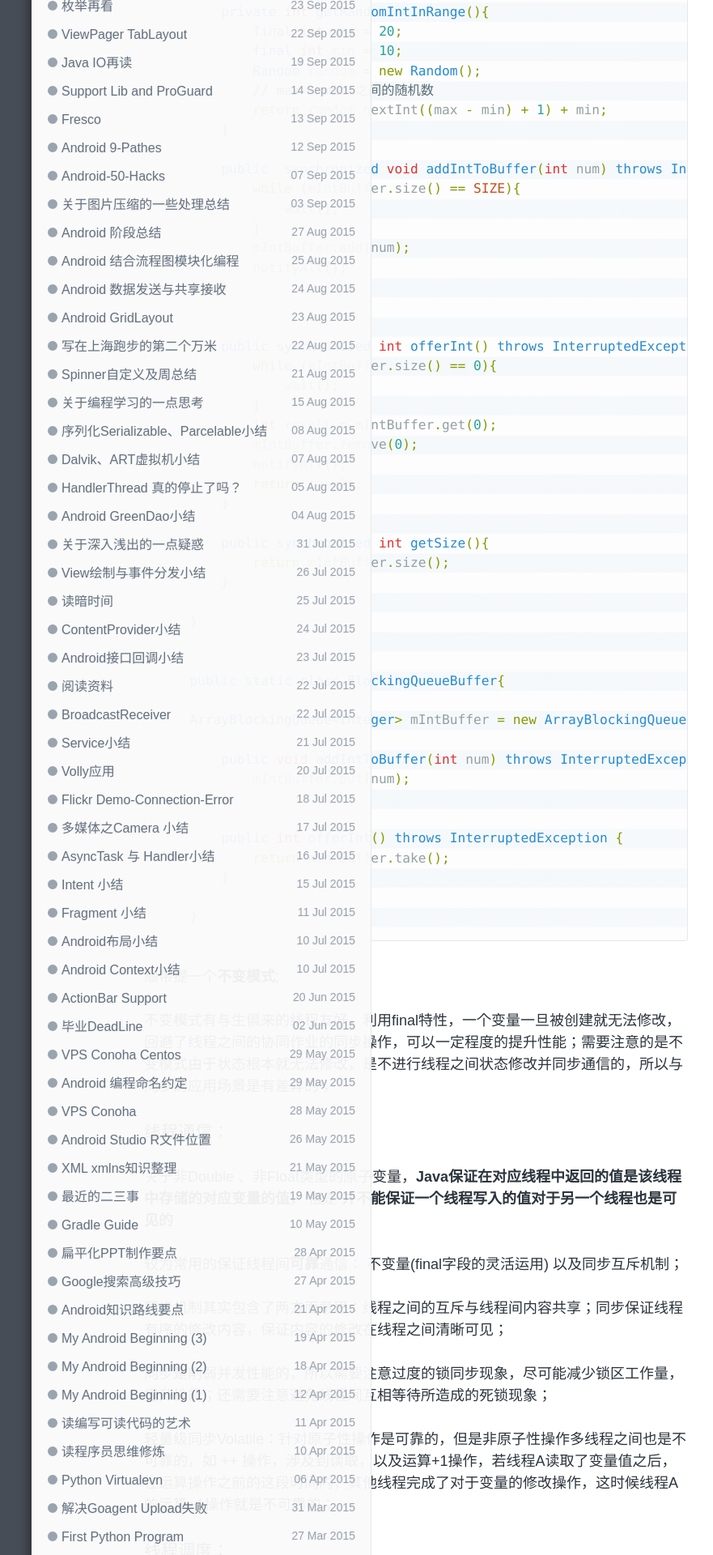
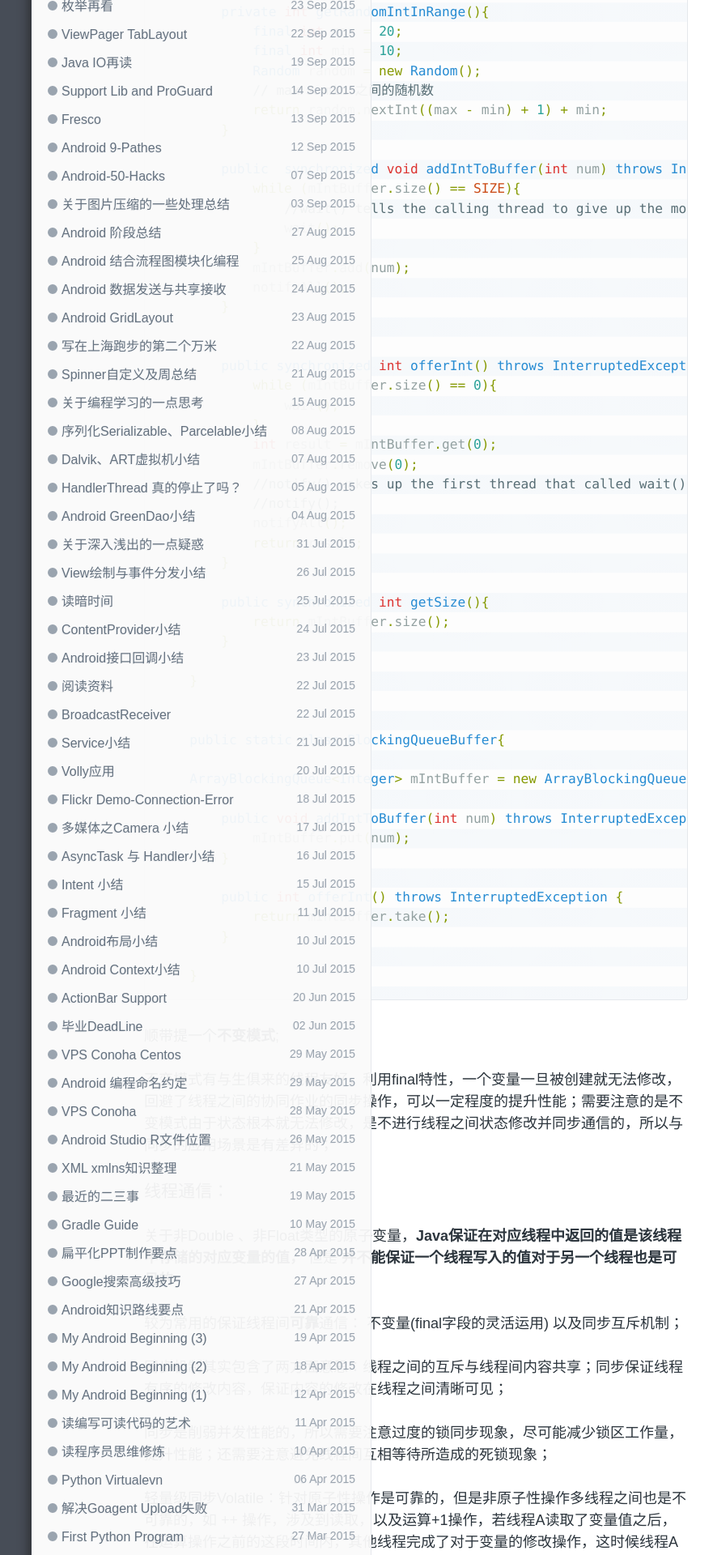
Before and after one commit to enlipan/enlipan.github.io, a Jekyll site: the page built from _posts/2016-01-01-java-thread-mode.md, in a window 1280 px wide. Shown: the part 1204-3124 px from the top of the page at 81% size, without its empty margins (126-1007 px from the left). Built offline with Jekyll 4.4.1, drawn with Linux system fonts in a browser that asks for light colours; comment, search, counter and statistics services are not loaded; some of the changed text lies outside the part shown.

Commit message:
modify java thread

```diff
--- a/_posts/2016-01-01-java-thread-mode.md
+++ b/_posts/2016-01-01-java-thread-mode.md
@@ -43,6 +43,7 @@
 
         public  synchronized void addIntToBuffer(int num) throws InterruptedException {
             while (mIntBuffer.size() == SIZE){
+                //wait() tells the calling thread to give up the monitor and go to sleep until some other thread enters the same monitor and calls notify( ).
                 wait();
             }
             mIntBuffer.add(num);
@@ -56,6 +57,8 @@
             }
             int result = mIntBuffer.get(0);
             mIntBuffer.remove(0);
+            //notify() wakes up the first thread that called wait() on the same object.
+            //notify();
             notifyAll();
             return result;
         }
```
